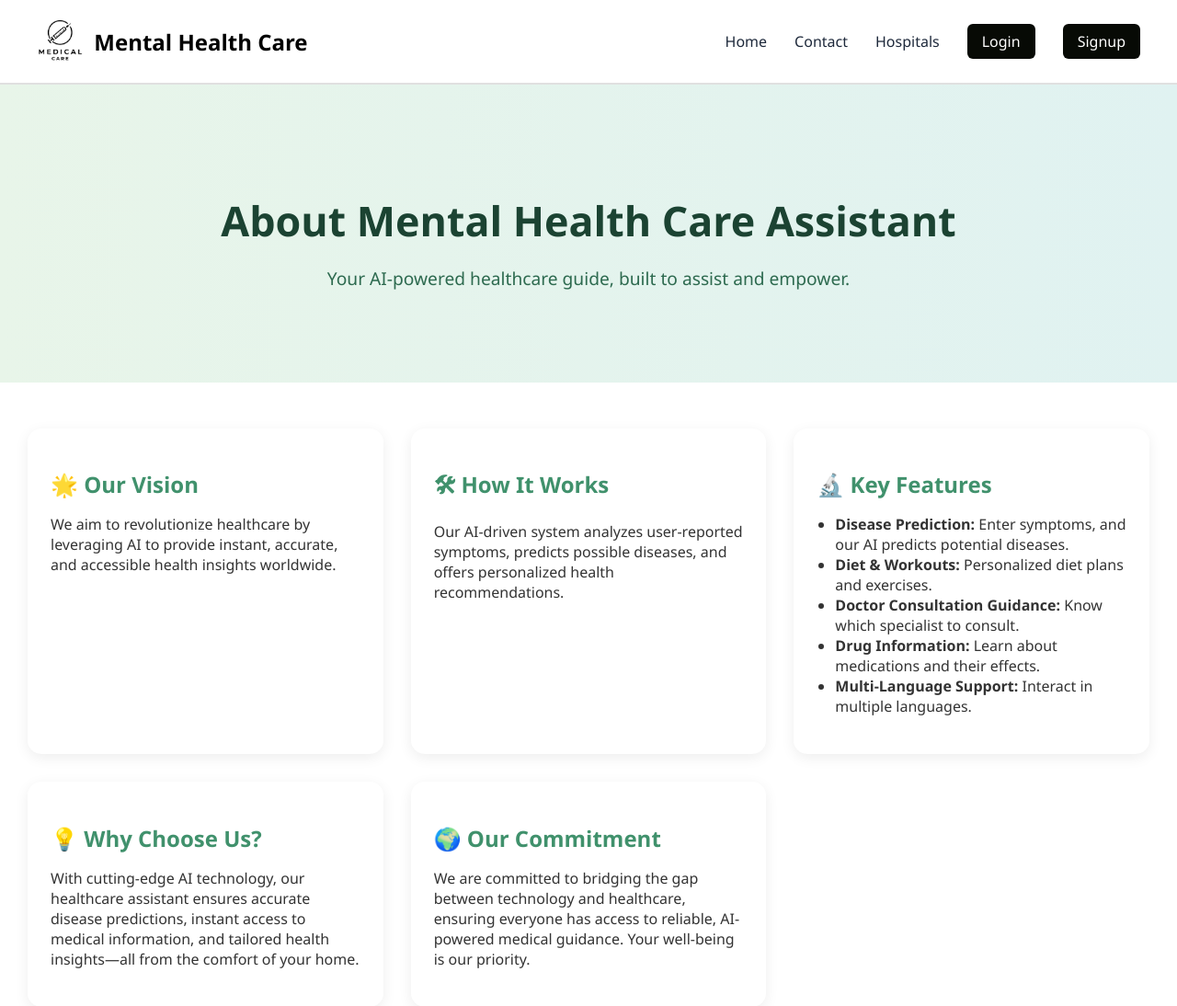
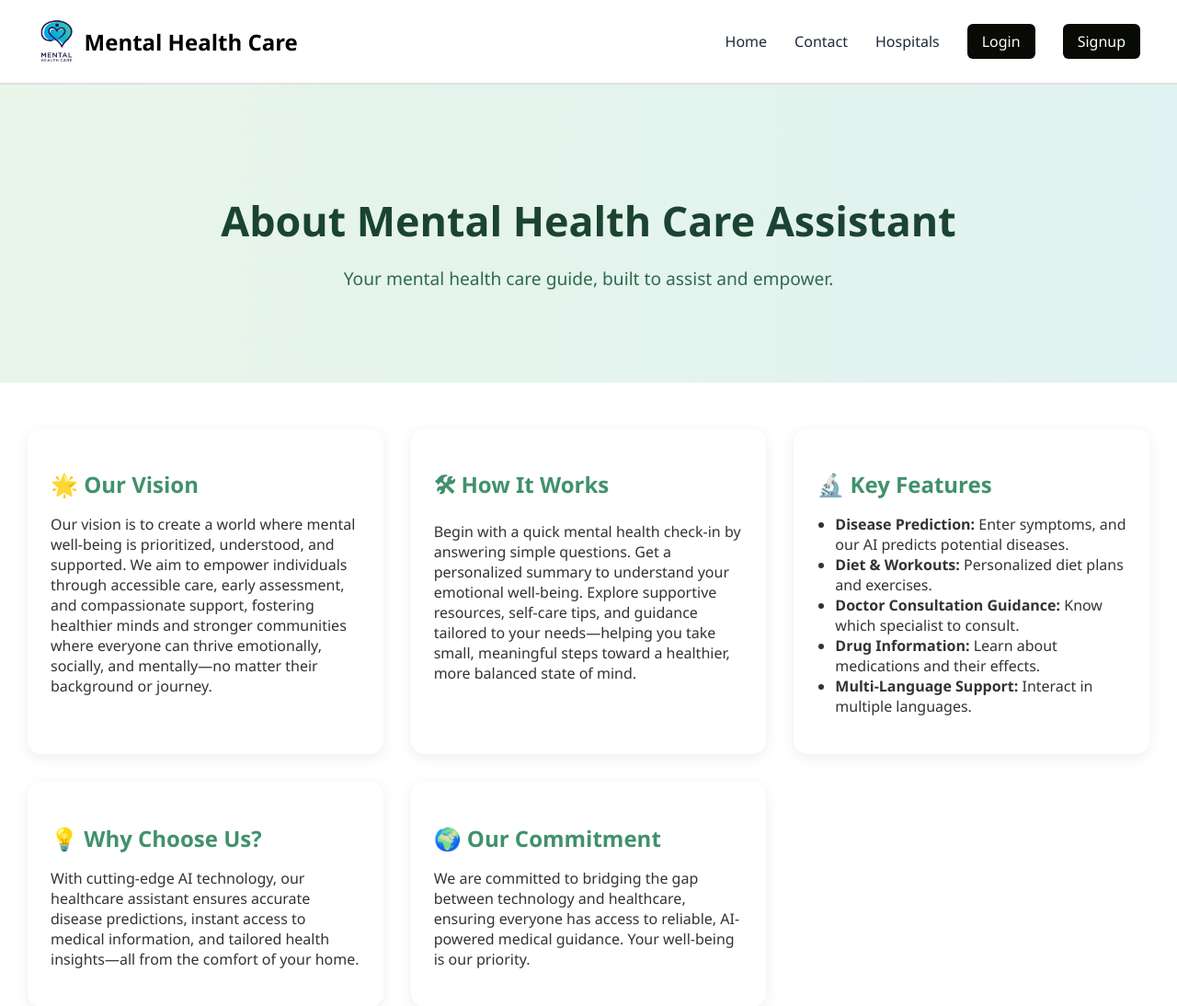
Before and after one commit to dakshan-18/vec_hack, a Flask app: page /render_aboutus in a window 1280 px wide. Shown: the top 1094 px of the page at 92% size. Run offline with Flask 3, Linux system fonts and the light colour scheme.

Commit message:
dharmesh
changes in logo and content in about page

```diff
--- a/templates/about.html
+++ b/templates/about.html
@@ -39,7 +39,7 @@
     <!-- Hero Section -->
     <section class="hero">
         <h1 class="fade-in">About Mental Health Care Assistant</h1>
-        <p class="fade-in-delay">Your AI-powered healthcare guide, built to assist and empower.</p>
+        <p class="fade-in-delay">Your mental health care guide, built to assist and empower.</p>
     </section>
 
     <!-- About Us Content -->
@@ -47,12 +47,12 @@
         <div class="content-grid">
             <div class="content-box slide-up">
                 <h2>🌟 Our Vision</h2>
-                <p>We aim to revolutionize healthcare by leveraging AI to provide instant, accurate, and accessible health insights worldwide.</p>
+                <p>Our vision is to create a world where mental well-being is prioritized, understood, and supported. We aim to empower individuals through accessible care, early assessment, and compassionate support, fostering healthier minds and stronger communities where everyone can thrive emotionally, socially, and mentally—no matter their background or journey.</p>
             </div>
 
             <div class="content-box slide-left">
                 <h2>🛠 How It Works</h2>
-                <p>Our AI-driven system analyzes user-reported symptoms, predicts possible diseases, and offers personalized health recommendations.</p>
+                <p>Begin with a quick mental health check-in by answering simple questions. Get a personalized summary to understand your emotional well-being. Explore supportive resources, self-care tips, and guidance tailored to your needs—helping you take small, meaningful steps toward a healthier, more balanced state of mind.</p>
             </div>
 
             <div class="content-box slide-right">
--- a/templates/front.html
+++ b/templates/front.html
@@ -11,7 +11,7 @@
     <!-- Header -->
     <header>
       <div class="logo">
-        <img src="{{ url_for('static', filename='images/mental_care_image.jpg') }}" alt="Healthcare Assistant Logo"/>
+        <img src="{{ url_for('static', filename='images/project_logo.jpg') }}" alt="Healthcare Assistant Logo"/>
 
         <span>Mental Health Care</span>
       </div>
```
Also changed, not shown: static/images/aa.jpg (added), static/images/mental_care_image.jpg (deleted), static/images/project_logo.jpg.
